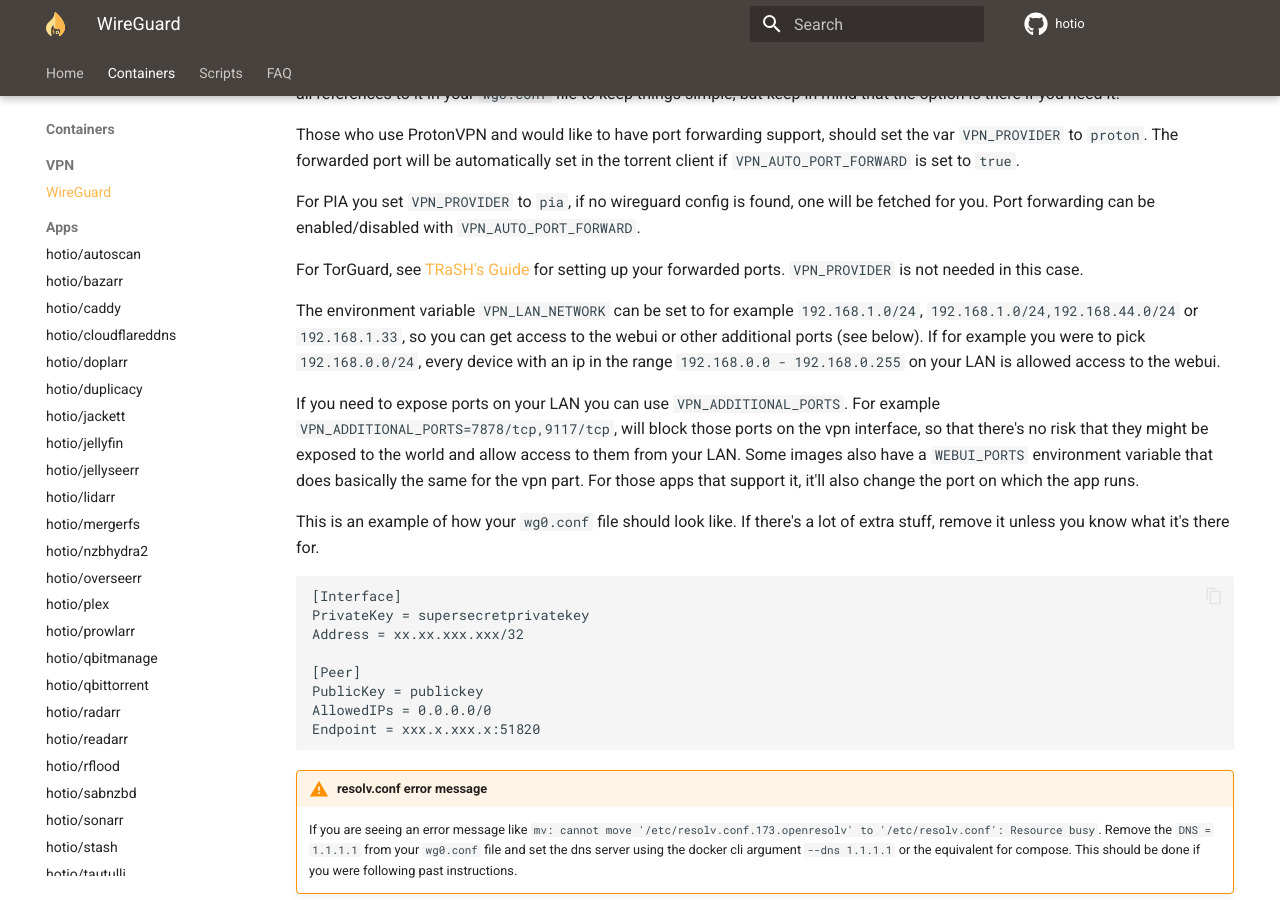
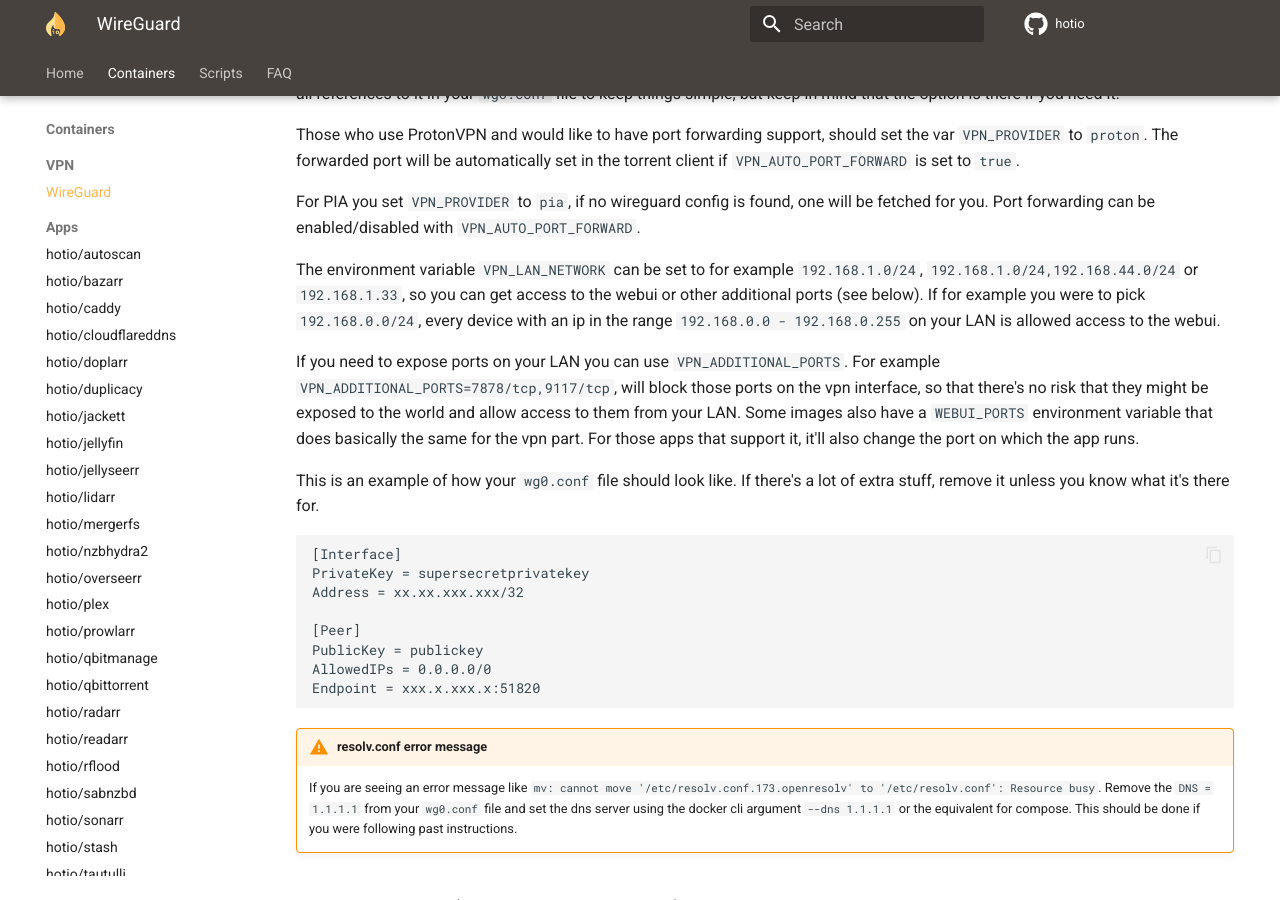
Before and after one commit to hotio/website, an MkDocs documentation site: the page built from docs/containers/wireguard.md, in a window 1280 px wide and 900 px high, scrolled down 689 px. Built offline with MkDocs 1.6.1 and Material for MkDocs 9.7.7, drawn with Linux system fonts in a browser that asks for light colours.

Commit message:
Removed link to Trash

```diff
--- a/docs/containers/wireguard.md
+++ b/docs/containers/wireguard.md
@@ -61,8 +61,6 @@
 Those who use ProtonVPN and would like to have port forwarding support, should set the var `VPN_PROVIDER` to `proton`. The forwarded port will be automatically set in the torrent client if `VPN_AUTO_PORT_FORWARD` is set to `true`.
 
 For PIA you set `VPN_PROVIDER` to `pia`, if no wireguard config is found, one will be fetched for you. Port forwarding can be enabled/disabled with `VPN_AUTO_PORT_FORWARD`.
-
-For TorGuard, see [TRaSH's Guide](https://trash-guides.info/Misc/How-to-setup-Torguard-for-port-forwarding/){: target=_blank rel="noopener noreferrer" } for setting up your forwarded ports. `VPN_PROVIDER` is not needed in this case.
 
 The environment variable `VPN_LAN_NETWORK` can be set to for example `192.168.1.0/24`, `192.168.1.0/24,192.168.44.0/24` or `192.168.1.33`, so you can get access to the webui or other additional ports (see below). If for example you were to pick `192.168.0.0/24`, every device with an ip in the range `192.168.0.0 - 192.168.0.255` on your LAN is allowed access to the webui.
 
```
